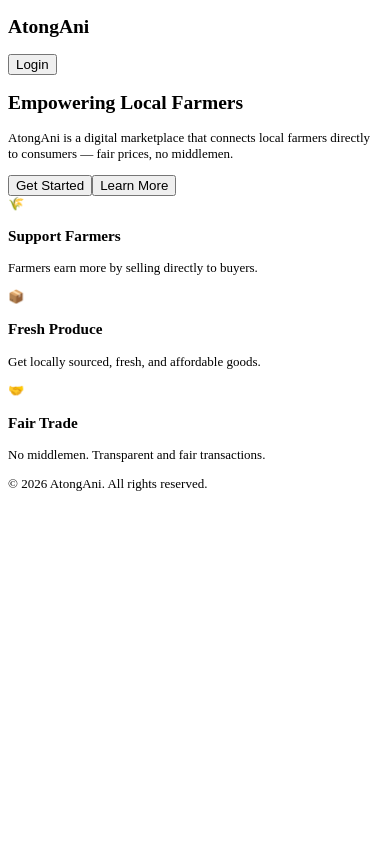
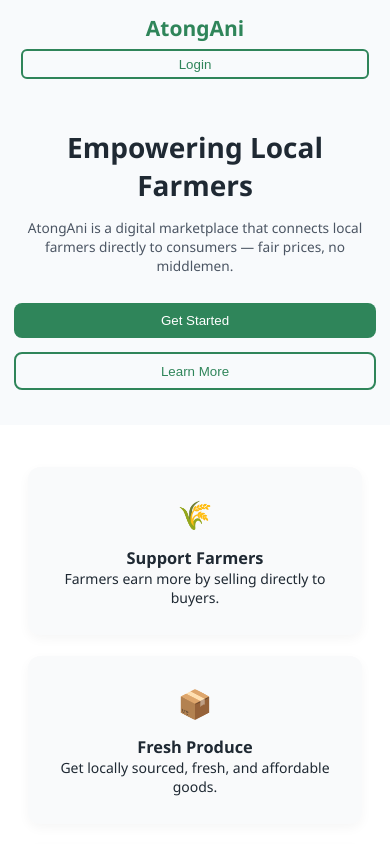
Before and after one commit to AtongAni/AtongAni_repo_01, a React (Vite) app in the folder web/: page / in a window 390 px wide. Shown: the top 844 px of the page. Built offline with nearby package versions, Linux system fonts and the light colour scheme; no server answers.

Commit message:
Refactor responsive styles and improve layout

```diff
--- a/web/src/responsive.css
+++ b/web/src/responsive.css
@@ -1,74 +1,264 @@
-/* Global Mobile Optimizations */
-* {
-  -webkit-tap-highlight-color: transparent;
-  -webkit-touch-callout: none;
+html {
+  font-size: 16px;
 }
 
-body {
-  padding: max(env(safe-area-inset-top), 0)
-           max(env(safe-area-inset-right), 0)
-           max(env(safe-area-inset-bottom), 0)
-           max(env(safe-area-inset-left), 0);
-  overscroll-behavior: contain;
-}
-
-#root {
-  min-height: 100vh;
-  width: 100%;
-}
-
-/* Safe scrolling area */
-.dashboard-container {
-  padding-bottom: max(env(safe-area-inset-bottom), 0);
-}
-
-/* Responsive adjustments for mobile screens */
-@media (max-width: 768px) {
-  body {
+@media (max-width: 480px) {
+  html {
     font-size: 14px;
   }
 }
 
-@media (max-width: 480px) {
-  /* Ensure root container does not exceed screen width */
-  #root {
-    max-width: 100% !important;
-    padding: 0 !important;
+
+
+* {
+  margin: 0;
+  padding: 0;
+  box-sizing: border-box;
 }
 
 body {
-    font-size: 13px;
+  font-family: "Segoe UI", sans-serif;
+  background: #f8fafc;
+  color: #1f2933;
 }
 
-  /* Login page container */
-  .login-container {
-    max-width: 100% !important;
-    margin: 0 auto !important;
-    padding: 0 !important;
+
+.welcome-page {
   min-height: 100vh;
+  display: flex;
+  flex-direction: column;
 }
 
-  /* Dashboard page container */
-  .dashboard-container {
-    max-width: 100% !important;
-    margin: 0 !important;
-    padding: 0 !important;
-    min-height: 100vh;
+
+.navbar {
+  display: flex;
+  justify-content: space-between;
+  align-items: center;
+  padding: 1rem 1.5rem;
+}
+
+@media (max-width: 600px) {
+  .navbar {
+    flex-direction: column;
+    gap: 0.5rem;
+  }
+
+  .nav-btn {
+    width: 100%;
+    text-align: center;
   }
 }
 
-@media (max-width: 360px) {
-  body {
-    font-size: 12px;
+
+.logo {
+  color: #2f855a;
+  font-weight: 700;
 }
 
-  #root {
-    overflow-x: hidden;
+.nav-btn {
+  background: transparent;
+  border: 2px solid #2f855a;
+  color: #2f855a;
+  padding: 0.4rem 1rem;
+  border-radius: 6px;
+  cursor: pointer;
 }
 
-  input,
-  textarea,
-  select {
-    font-size: 16px; /* Prevents zoom on iOS */
+
+.hero {
+  padding: 4rem 2rem;
+  text-align: center;
+}
+
+@media (max-width: 768px) {
+  .hero {
+    padding: 3rem 1.5rem;
   }
 }
+
+@media (max-width: 480px) {
+  .hero {
+    padding: 2.5rem 1rem;
+  }
+}
+
+
+.hero h1 {
+  font-size: clamp(1.8rem, 5vw, 2.5rem);
+  font-size: 2.5rem;
+  margin-bottom: 1rem;
+}
+
+.hero p {
+  font-size: clamp(0.95rem, 3.5vw, 1.1rem);
+  max-width: 600px;
+  margin: 0 auto 2rem;
+  color: #4b5563;
+}
+
+.hero-actions {
+  display: flex;
+  justify-content: center;
+  gap: 1rem;
+}
+
+.primary-btn {
+  background: #2f855a;
+  color: white;
+  border: none;
+  padding: 0.7rem 1.5rem;
+  border-radius: 8px;
+  cursor: pointer;
+}
+
+.secondary-btn {
+  background: transparent;
+  border: 2px solid #2f855a;
+  color: #2f855a;
+  padding: 0.7rem 1.5rem;
+  border-radius: 8px;
+  cursor: pointer;
+}
+
+
+.features {
+  display: grid;
+  grid-template-columns: repeat(auto-fit, minmax(220px, 1fr));
+  gap: 1.5rem;
+  padding: 3rem 2rem;
+  background: #ffffff;
+}
+
+.feature-card {
+  background: #f9fafb;
+  padding: 2rem;
+  border-radius: 12px;
+  text-align: center;
+  box-shadow: 0 4px 12px rgba(0, 0, 0, 0.04);
+}
+
+.feature-card .icon {
+  font-size: 2rem;
+  display: block;
+  margin-bottom: 1rem;
+}
+
+
+.footer {
+  text-align: center;
+  padding: 1rem;
+  background: #1f2933;
+  color: #e5e7eb;
+}
+
+
+@media (max-width: 768px) {
+  .hero h1 {
+    font-size: 2rem;
+  }
+
+  .hero-actions {
+    flex-direction: column;
+  }
+}
+.auth-page {
+  min-height: 100vh;
+  display: flex;
+  align-items: center;
+  justify-content: center;
+  background: linear-gradient(135deg, #e6f4ea, #ffffff);
+  padding: 1rem;
+}
+
+.auth-card {
+  background: #fff;
+  width: 100%;
+  max-width: 420px;
+  padding: 2rem;
+  border-radius: 16px;
+  box-shadow: 0 10px 30px rgba(0,0,0,0.08);
+}
+
+.auth-title {
+  text-align: center;
+  color: #2f855a;
+  margin-bottom: 1.2rem;
+}
+
+.auth-form {
+  display: flex;
+  flex-direction: column;
+  gap: 0.8rem;
+}
+
+.auth-form input {
+  padding: 0.65rem;
+  border-radius: 8px;
+  border: 1px solid #d1d5db;
+}
+
+.auth-status.success { color: #0f766e; text-align: center; }
+.auth-status.error { color: #b91c1c; text-align: center; }
+
+.auth-switch {
+  text-align: center;
+  font-size: 0.85rem;
+}
+
+.auth-switch button {
+  background: none;
+  border: none;
+  color: #2f855a;
+  cursor: pointer;
+}
+
+@media (max-width: 480px) {
+  .auth-card { padding: 1.5rem; }
+}
+.primary-btn,
+.secondary-btn {
+  transition: transform 0.2s ease, box-shadow 0.2s ease;
+}
+
+.primary-btn:hover,
+.secondary-btn:hover {
+  transform: translateY(-2px);
+  box-shadow: 0 6px 16px rgba(0, 0, 0, 0.15);
+}
+
+.primary-btn:active,
+.secondary-btn:active {
+  transform: scale(0.96);
+}
+@keyframes fadeUp {
+  from {
+    opacity: 0;
+    transform: translateY(20px);
+  }
+  to {
+    opacity: 1;
+    transform: translateY(0);
+  }
+}
+
+.hero h1,
+.hero p,
+.hero-actions {
+  animation: fadeUp 0.8s ease forwards;
+}
+
+.hero p {
+  animation-delay: 0.15s;
+}
+
+.hero-actions {
+  animation-delay: 0.3s;
+}
+.nav-btn {
+  transition: background 0.2s ease, color 0.2s ease;
+}
+
+.nav-btn:hover {
+  background: #2f855a;
+  color: white;
+}
```
Lines whose indentation alone changed are shown as unchanged.
